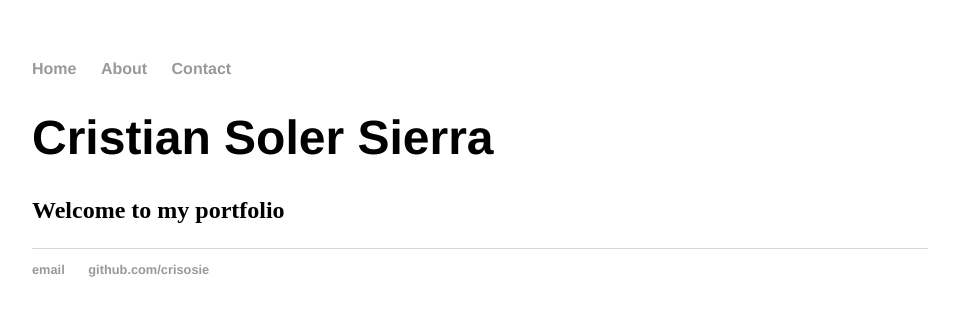
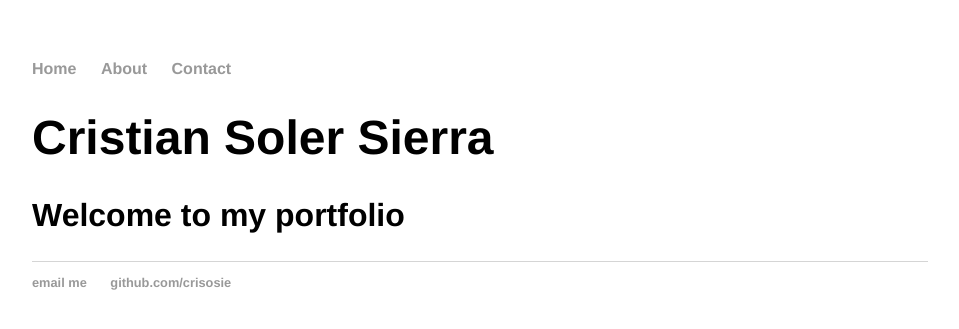
Before and after one commit to crisosie/crisosie.github.io, a Jekyll site: the page built from index.html, in a window 1280 px wide. Shown: the top 329 px of the page, without its empty margins (160-1119 px from the left). Built offline with Jekyll 4.4.1, drawn with Linux system fonts in a browser that asks for light colours.

Commit message:
contact
contact webpage and minor changes on css and main layout

```diff
--- a/_layouts/default.html
+++ b/_layouts/default.html
@@ -20,7 +20,7 @@
 			</div><!-- /.container -->
 			<footer>
 	    		<ul>
-	        		<li><a href="mailto:cristianss_66@hotmail.com">email</a></li>
+	        		<li><a href="mailto:cristianss_66@hotmail.com">email me</a></li>
 	        		<li><a href="https://github.com/crisosie">github.com/crisosie</a></li>
 				</ul>
 			</footer>
--- a/css/main.css
+++ b/css/main.css
@@ -23,9 +23,13 @@
     font-size: 3em;
     font-family:'Helvetica', 'Arial', 'Sans-Serif';
 }
+h2 {
+    font-size: 2em;
+    font-family:'Helvetica', 'Arial', 'Sans-Serif';
+}
 p {
-    font-size: 1.5em;
-    line-height: 1.4em;
+    font-size: 1.25em;
+    line-height: 1.2em;
     color: #333;
 }
 footer {
```
Also changed, not shown: contact.html (added, +10 -0 lines).
